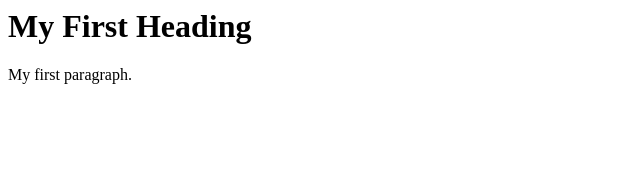
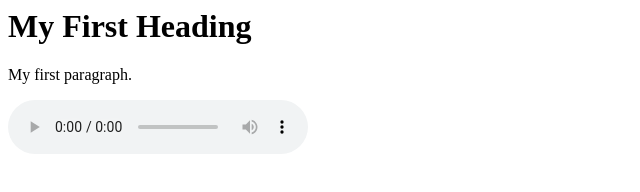
Before and after one commit to Benquest237/Bentech, a plain HTML site: page index.html in a window 1280 px wide. Shown: the whole page, without its empty margins (0-640 px from the left). Drawn offline with Linux system fonts and the light colour scheme.

Commit message:
Update index.html

```diff
--- a/index.html
+++ b/index.html
@@ -3,5 +3,13 @@
   <body>
     <h1>My First Heading</h1>
     <p>My first paragraph.</p>
+
+    <div>
+      <audio controls>
+        <source src="gettysburg.mp3" type="audio/mpeg">
+        Your browser does not support the audio tag.
+      </audio>
+    </div>
+
    </body>
   </html>
```
